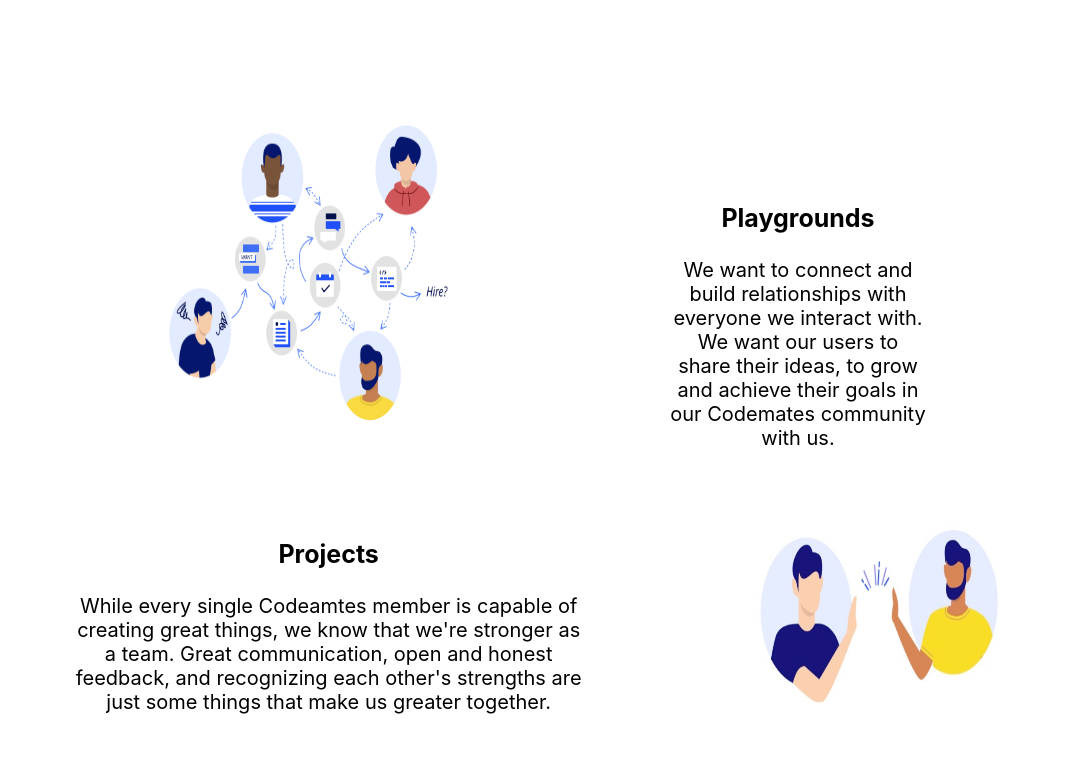
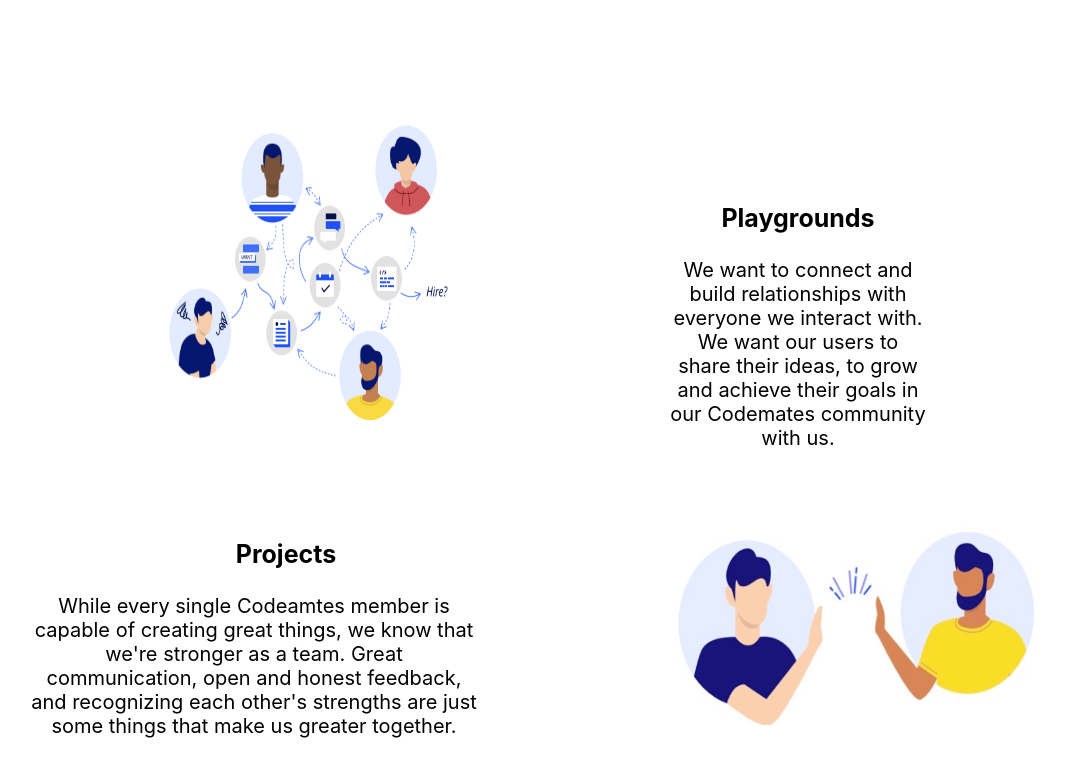
Before and after one commit to leahtingxuezhao/codemates, a React (Create React App) app: page /projects in a window 1280 px wide. Shown: the part 814-1590 px from the top of the page, without its empty margins (98-1163 px from the left). Built offline with nearby package versions, Linux system fonts and the light colour scheme; what redux-promise-middleware would draw is missing.

Commit message:
final version 2

```diff
--- a/src/App.css
+++ b/src/App.css
@@ -110,7 +110,7 @@
   width: 25vw;
 }
 .project-image {
-  width: 20vw;
+  width: 30vw;
 }
 
 .playgrounds-home {
@@ -315,7 +315,9 @@
   margin-top: 10vh;
   font-size: 20px;
 }
-
+.instruction-contentB {
+  width: 35vw;
+}
 .instruction-title {
   font-size: 25px;
   font-weight: bold;
--- a/src/Components/Header.js
+++ b/src/Components/Header.js
@@ -42,7 +42,7 @@
               className="company_name"
               onClick={() =>
                 this.props.history.push({
-                  pathname: "/playgrounds",
+                  pathname: "/",
                   state: { username }
                 })
               }
--- a/src/Components/Home.js
+++ b/src/Components/Home.js
@@ -33,7 +33,7 @@
           {" "}
           <div className="instruction-project">
             <p className="instruction-title">Projects</p>
-            <div className="instruction-content">
+            <div className="instruction-contentB">
               While every single Codeamtes member is capable of creating great
               things, we know that we're stronger as a team. Great
               communication, open and honest feedback, and recognizing each
```
